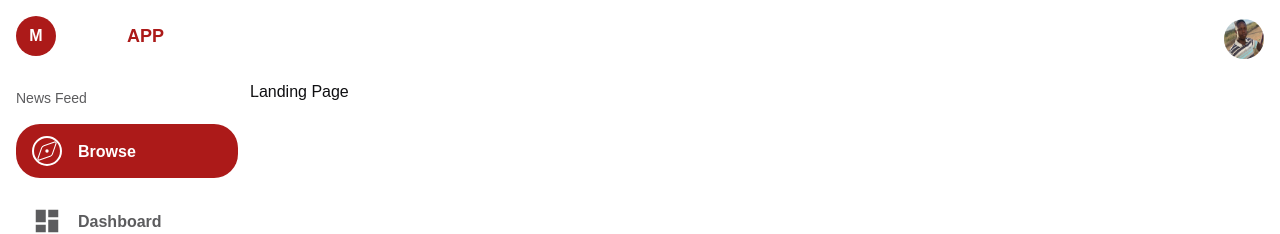
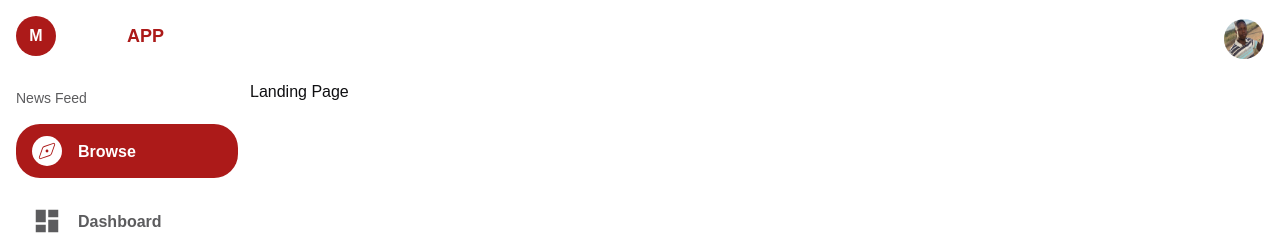
Before and after one commit to christopherkelvin/movie-app, a Next.js app: page / in a window 1280 px wide. Shown: the top 234 px of the page. Built offline with nearby package versions, Linux system fonts and the light colour scheme.

Commit message:
fixed icon issue when side bar is closed

```diff
--- a/src/components/sidebar.tsx
+++ b/src/components/sidebar.tsx
@@ -52,19 +52,25 @@ export const Sidebar = () => {
             <Link
               key={item.path}
               href={item.path}
-              className={`px-4 py-3 rounded-3xl transition flex gap-4 items-center ${
+              className={`${
+                isOpen ? "px-4 py-3" : " h-10 w-10 justify-center"
+              } rounded-3xl transition flex gap-4 items-center ${
                 isActive
                   ? "bg-[var(--highlight)] text-white"
                   : "text-[var(--unhighlight)] hover:text-white hover:bg-white/10"
               }`}
             >
-              <item.icon
-                size={30}
-                color={isActive ? "white" : "var(--unhighlight)"}
-                className={`hover:text-white ${
-                  !isActive || isOpen && " border-2 rounded-full"
-                }`}
-              />
+              {isOpen ? (
+                <item.icon
+                  size={30}
+                  color={isActive ? "var(--highlight)" : "var(--unhighlight)"}
+                  className={`hover:text-white ${
+                    !isActive || (isOpen && " rounded-full bg-white p-1")
+                  }`}
+                />
+              ) : (
+                <item.icon size={25} />
+              )}
               {isOpen && (
                 <div className="text-center pt-0.5 font-bold">{item.label}</div>
               )}
```
